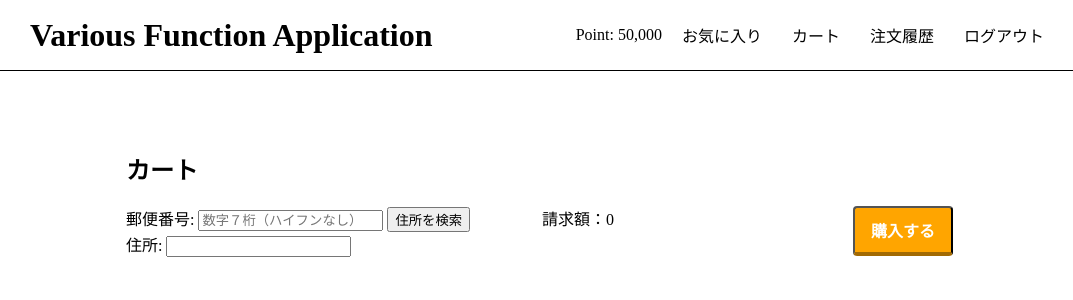
After one commit to shun173/Various-Function-Application, a Django app: page /ecapp/cart/ in a window 1280 px wide. The commit adds this page. Shown: the top 300 px of the page, without its empty margins (98-1171 px from the left). Run offline with Django 3.2, Linux system fonts and the light colour scheme; the visitor is signed in with stand-in values (Sample User, id 1).

Commit message:
add base function

```diff
--- /dev/null
+++ b/ecapp/forms.py
@@ -0,0 +1,23 @@
+from django import forms
+
+
+class AddToCartForm(forms.Form):
+    num = forms.IntegerField(
+        label='数量',
+        min_value=1,
+        required=True
+    )
+
+
+class PurchaseForm(forms.Form):
+    zip_code = forms.CharField(
+        label='郵便番号',
+        max_length=7,
+        required=False,
+        widget=forms.TextInput(attrs={'placeholder': '数字７桁（ハイフンなし）'})
+    )
+    address = forms.CharField(
+        label='住所',
+        max_length=100,
+        required=False
+    )
--- a/ecapp/urls.py
+++ b/ecapp/urls.py
@@ -1,11 +1,16 @@
 from django.urls import path
 from . import views
-from django.conf import settings
-from django.conf.urls.static import static
+
 
 app_name = 'ecapp'
 urlpatterns = [
-
+    path('', views.index, name='index'),
+    path('product/<int:product_id>/', views.detail, name='detail'),
+    path('toggele_fav_product_status/', views.toggle_fav_product_status,
+         name='toggele_fav_product_status'),
+    path('fav_products/', views.fav_products, name='fav_products'),
+    path('cart/', views.cart, name='cart'),
+    path('change_item_amount/', views.change_item_amount,
+         name='change_item_amount'),
+    path('order_history', views.order_history, name='order_history'),
 ]
-
-urlpatterns += static(settings.MEDIA_URL, document_root=settings.MEDIA_ROOT)
--- a/ecapp/views.py
+++ b/ecapp/views.py
@@ -1,3 +1,142 @@
-from django.shortcuts import render
+from django.shortcuts import get_object_or_404, render, redirect
+from django.contrib.auth.decorators import login_required
+from django.views.decorators.http import require_POST
+from django.contrib import messages
+from .forms import AddToCartForm, PurchaseForm
+from .models import Product, Sale
 
-# Create your views here.
+import json
+import requests
+
+
+def index(request):
+    products = Product.objects.all().order_by('-id')
+    return render(request, 'ecapp/ec_index.html', {'products': products})
+
+
+def detail(request, product_id):
+    product = get_object_or_404(Product, pk=product_id)
+    add_to_cart_form = AddToCartForm(request.POST or None)
+    if add_to_cart_form.is_valid():
+        num = add_to_cart_form.cleaned_data['num']
+        if 'cart' in request.session:
+            if str(product_id) in request.session['cart']:
+                request.session['cart'][str(product_id)] += num
+            else:
+                request.session['cart'][str(product_id)] = num
+        else:
+            request.session['cart'] = {str(product_id): num}
+        messages.success(request, f"{product.name}を{num}個カートに入れました！")
+        return redirect('ecapp:detail', product_id=product_id)
+    context = {
+        'product': product,
+        'add_to_cart_form': add_to_cart_form,
+    }
+    return render(request, 'ecapp/detail.html', context)
+
+
+@login_required
+@require_POST
+def toggle_fav_product_status(request):
+    product = get_object_or_404(Product, pk=request.POST["product_id"])
+    user = request.user
+    if product in user.fav_products.all():
+        user.fav_products.remove(product)
+    else:
+        user.fav_products.add(product)
+    return redirect('ecapp:detail', product_id=product.id)
+
+
+@login_required
+def fav_products(request):
+    user = request.user
+    products = user.fav_products.all()
+    return render(request, 'ecapp/ec_index.html', {'products': products})
+
+
+@login_required
+def cart(request):
+    user = request.user
+    cart = request.session.get('cart', {})
+    cart_products = dict()
+    total_price = 0
+    for product_id, num in cart.items():
+        product = Product.objects.get(id=product_id)
+        cart_products[product] = num
+        total_price += product.price * num
+
+    purchase_form = PurchaseForm(request.POST, None)
+    if purchase_form.is_valid():
+        if 'search_address' in request.POST:
+            zip_code = request.POST['zip_code']
+            address = get_address(zip_code)
+            if not address:
+                messages.warning(request, "住所を取得できませんでした。")
+                return redirect('ecapp:cart')
+            purchase_form = PurchaseForm(
+                initial={'zip_code': zip_code, 'address': address})
+        if 'buy_product' in request.POST:
+            if not purchase_form.cleaned_data['address']:
+                messages.warning(request, "住所の入力は必須です。")
+                return redirect('ecapp:cart')
+            if not bool(cart):
+                messages.warning(request, "カートは空です。")
+                return redirect('ecapp:cart')
+            if total_price > user.point:
+                messages.warning(request, "所持ポイントが足りません。")
+                return redirect('ecapp:cart')
+            for product_id, num in cart.items():
+                if not Product.objects.filter(pk=product_id).exists():
+                    del cart[product_id]
+                product = Product.objects.get(pk=product_id)
+                sale = Sale(product=product, user=user,
+                            amount=num, price=product.price)
+                sale.save()
+            user.point -= total_price
+            user.save()
+            del request.session['cart']
+            messages.success(request, "商品の購入が完了しました！")
+            return redirect('ecapp:cart')
+    else:
+        return redirect('ecapp:cart')
+
+    context = {
+        'purchase_form': purchase_form,
+        'cart_products': cart_products,
+        'total_price': total_price,
+    }
+    return render(request, 'ecapp/cart.html', context)
+
+
+@login_required
+@require_POST
+def change_item_amount(request):
+    product_id = request.POST["product_id"]
+    cart_session = request.session['cart']
+    if product_id in cart_session:
+        if 'action_remove' in request.POST:
+            cart_session[product_id] -= 1
+        if 'action_add' in request.POST:
+            cart_session[product_id] += 1
+        if cart_session[product_id] <= 0:
+            del cart_session[product_id]
+    return redirect('ecapp:cart')
+
+
+def get_address(zip_code):
+    REQUEST_URL = f'http://zipcloud.ibsnet.co.jp/api/search?zipcode={zip_code}'
+    address = ''
+    response = requests.get(REQUEST_URL, timeout=5)
+    response = json.loads(response.text)
+    result, api_status = response['results'], response['status']
+    if api_status == 200:
+        result = result[0]
+        address = result['address1'] + result['address2'] + result['address3']
+    return address
+
+
+@login_required
+def order_history(request):
+    user = request.user
+    sales = Sale.objects.filter(user=user).order_by('-created_at')
+    return render(request, 'ecapp/order_history.html', {'sales': sales})
--- a/portfolio/urls.py
+++ b/portfolio/urls.py
@@ -15,9 +15,13 @@ Including another URLconf
 """
 from django.contrib import admin
 from django.urls import path, include
+from django.conf import settings
+from django.conf.urls.static import static
 
 urlpatterns = [
     path('admin/', admin.site.urls),
     path('', include('users.urls')),
-    path('ecapp', include('ecapp.urls')),
+    path('ecapp/', include('ecapp.urls')),
 ]
+
+urlpatterns += static(settings.MEDIA_URL, document_root=settings.MEDIA_ROOT)
--- /dev/null
+++ b/static/css/style.css
@@ -0,0 +1,218 @@
+html, body {
+    margin: 0;
+}
+
+div {
+    box-sizing: border-box;
+}
+
+a {
+    text-decoration: none;
+    color: #000;
+}
+
+.container {
+    width: 80%;
+    margin: auto;
+    overflow: auto;
+}
+
+header {
+    border-bottom: solid 1px #000;
+    height: 70px;
+}
+
+header .container {
+    display: flex;
+    justify-content: space-between;
+}
+
+body > .container {
+    width: 65%;
+    padding-top: 60px;
+}
+
+header h1 {
+    margin: 0;
+    height: 100%;
+    line-height: 70px;
+}
+
+.header-menu {
+    display: flex;
+    align-items: center;
+}
+
+.header-menu a {
+    padding: 10px;
+    margin-left: 10px;
+}
+
+.product {
+    width: calc(100%/3);
+    float: left;
+    padding: 10px;
+    margin-bottom: 15px;
+}
+
+.product a {
+    display: block;
+}
+
+.product-info a:hover {
+    text-decoration: underline;
+}
+
+.product-img {
+    width: 100%;
+    max-width: 500px;
+    height: 300px;
+    object-fit: cover;
+    border-radius: 4px;
+    object-fit: contain;
+}
+
+.product-img:hover {
+    opacity: 0.8;
+}
+
+/* product detail */
+.product-detail {
+    display: flex;
+    justify-content: flex-start;
+    padding: 10px;
+}
+
+.product-detail-image {
+    flex: 1;
+}
+
+.product-detail-info {
+    flex: 1;
+    margin-left: 10px;
+}
+
+.product-detail-info .point-fav-section {
+    display: flex;
+    justify-content: space-between;
+    align-items: center;
+}
+
+.product-detail-info .fav_button {
+    text-align: center;
+    display: inline-block;
+    padding: 8px 16px;
+    border: 2px solid blue;
+    border-radius: 4px;
+    font-size: 16px;
+    font-weight: bold;
+    color: blue;
+}
+
+.product-detail-info .fav_button:hover {
+    background-color: blue;
+    border-color: blue;
+    color: #FFF;
+}
+
+.product-detail-info .purchase-button {
+    display: inline-block;
+    text-align: center;
+    background-color: orange;
+    font-size: 16px;
+    color: #FFF;
+    font-weight: bold;
+    padding: 10px 16px;
+    border-radius: 4px;
+    border-bottom: 4px solid #a26a03;
+}
+
+.product-detail-info .purchase-button:active {
+    transform: translateY(4px);
+    border-bottom: none;
+}
+
+/* cart */
+.cart {
+    margin-bottom: 20px;
+}
+
+.purchase-form {
+    width: 100%;
+    margin: 10px auto;
+}
+
+.purchase-form .purchase-button {
+    display: inline-block;
+    text-align: center;
+    background-color: orange;
+    font-size: 16px;
+    color: #FFF;
+    font-weight: bold;
+    padding: 10px 16px;
+    float: right;
+    margin-right: 5px;
+    border-radius: 4px;
+    border-bottom: 4px solid #a26a03;
+}
+
+.purchase-form-container {
+    width: 100%;
+    display: flex;
+    justify-content: space-between;
+}
+
+.purchase-form-address, .purchase-form-pay {
+    flex: 1;
+}
+
+/* order history */
+.order-item {
+    padding: 20px;
+    display: flex;
+}
+
+.order-item-image {
+    flex: 1;
+}
+
+.order-item-info {
+    flex: 1;
+    font-size: 16px;
+}
+
+.order-item-info .info-value {
+    float: right;
+}
+
+.order-item-info .info-timestamp {
+    float: right;
+    font-size: 12px;
+    font-style: italic;
+    margin-top: 8px;
+}
+
+.order-item-amount-form {
+    float: right;
+    margin: 10px;
+}
+
+.order-item-amount-form input {
+    font: 20px;
+}
+
+.message-success {
+    background-color: #00d1b2;
+    color: white;
+    padding: 10px;
+    padding-left: 30px;
+    border-radius: 4px;
+}
+
+.message-warning {
+    background-color: #ffc107;
+    color: white;
+    padding: 10px;
+    padding-left: 30px;
+    border-radius: 4px;
+}
--- a/templates/base.html
+++ b/templates/base.html
@@ -1,4 +1,5 @@
 {% load static %}
+{% load humanize %}
 
 <!DOCTYPE html>
 <html>
@@ -14,15 +15,22 @@
             <h1><a href="{% url 'users:index' %}">Various Function Application</a></h1>
             <div class="header-menu">
                 {% if request.user.is_authenticated %}
-                <a href="{% url 'users:logout' %}">ログアウト</a>
+                <span>Point: {{ user.point | intcomma }}</span>
+                <span><a href="{% url 'ecapp:fav_products' %}">お気に入り</a></span>
+                <span><a href="{% url 'ecapp:cart' %}">カート</a></span>
+                <span><a href="{% url 'ecapp:order_history' %}">注文履歴</a></span>
+                <span><a href="{% url 'users:logout' %}">ログアウト</a></span>
                 {% else %}
-                <a href="{% url 'users:login' %}">ログイン</a>
-                <a href="{% url 'users:signup' %}">新規登録</a>
+                <span><a href="{% url 'users:login' %}">ログイン</a></span>
+                <span><a href="{% url 'users:signup' %}">新規登録</a></span>
                 {% endif %}
             </div>
         </div>
     </header>
     <div class="container">
+        {% for message in messages %}
+        <p class="message-{{ message.tags }}">{{ message }}</p>
+        {% endfor %}
         {% block content %}{% endblock %}
     </div>
 </body>
--- /dev/null
+++ b/templates/ecapp/cart.html
@@ -0,0 +1,57 @@
+{% extends 'base.html' %}
+{% load humanize %}
+{% load filters %}
+
+{% block content %}
+
+<div class="cart">
+    <h2>カート</h2>
+    <div class="purchase-form">
+        <form action="{% url 'ecapp:cart' %}" method="post">{% csrf_token %}
+            <div class="purchase-form-container">
+                <div class="purchase-form-address">
+                    <div>
+                        {{ purchase_form.non_field_errors }}
+                        {{ purchase_form.zip_code.label_tag }}
+                        {{ purchase_form.zip_code }}
+                        <input type="submit" name="search_address" value="住所を検索">
+                        <span>{{ purchase_form.zip_code.help_text }}</span>
+                    </div>
+                    <div>
+                        {{ purchase_form.address.label_tag }}
+                        {{ purchase_form.address }}
+                    </div>
+                </div>
+                <div class="purchase-form-pay">
+                    請求額：{{ total_price | intcomma }}
+                    <input type="submit" name="buy_product" value="購入する" class="purchase-button">
+                </div>
+            </div>
+        </form>
+    </div>
+    {% for product, num in cart_products.items %}
+    <div class="order-item">
+        <div class="order-item-image">
+            <a href="{% url 'ecapp:detail' product.id %}">
+                <img src="{{ product.image.url }}" alt="" class="product-img">
+            </a>
+        </div>
+        <div class="order-item-info">
+            <h2>{{ product.name }}</h2>
+            <div>価格：<span class="info-value">{{ product.price | intcomma }}</span></div>
+            <div>個数：<span class="info-value">{{ num | intcomma }}</span></div>
+            <hr>
+            <div>小計：<span class="info-value">{{ product.price | multiply:num | intcomma }}</span></div>
+            <div class="order-item-amount-form">
+                <form action="{% url 'ecapp:change_item_amount' %}" method="post">{% csrf_token %}
+                    <input type="hidden" name="product_id" value="{{ product.id }}">
+                    <input type="submit" name="action_remove" value="一つ減らす">
+                    <input type="submit" name="action_add" value="一つ増やす">
+                </form>
+            </div>
+        </div>
+    </div>
+    {% endfor %}
+</div>
+
+{% endblock %}
--- a/users/admin.py
+++ b/users/admin.py
@@ -22,7 +22,7 @@ class MyUserCreationForm(UserCreationForm):
 class MyUserAdmin(UserAdmin):
     """カスタムユーザーモデルのAdmin"""
     fieldsets = (
-        (None, {'fields': ('email',  'password')}),
+        (None, {'fields': ('email',  'password', 'fav_products')}),
         (_('Personal info'), {
          'fields': ('username', 'address')}),
         (_('Permissions'), {'fields': ('is_active', 'is_staff', 'is_superuser',
```
Also changed, not shown: ecapp/templatetags/filters.py (added, +8 -0 lines), portfolio/settings.py (+9 -3 lines), templates/ecapp/detail.html (added, +44 -0 lines), templates/ecapp/ec_index.html (added, +26 -0 lines), templates/ecapp/order_history.html (added, +30 -0 lines), users/views.py (+0 -9 lines), ecapp/templatetags/__init__.py (added).
